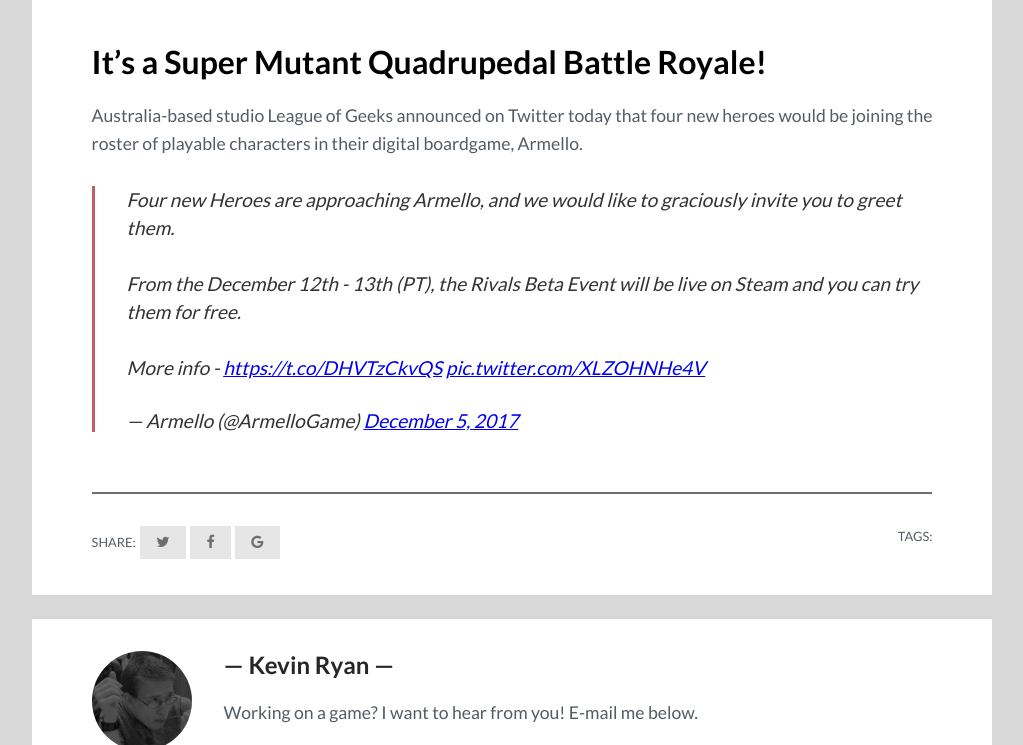
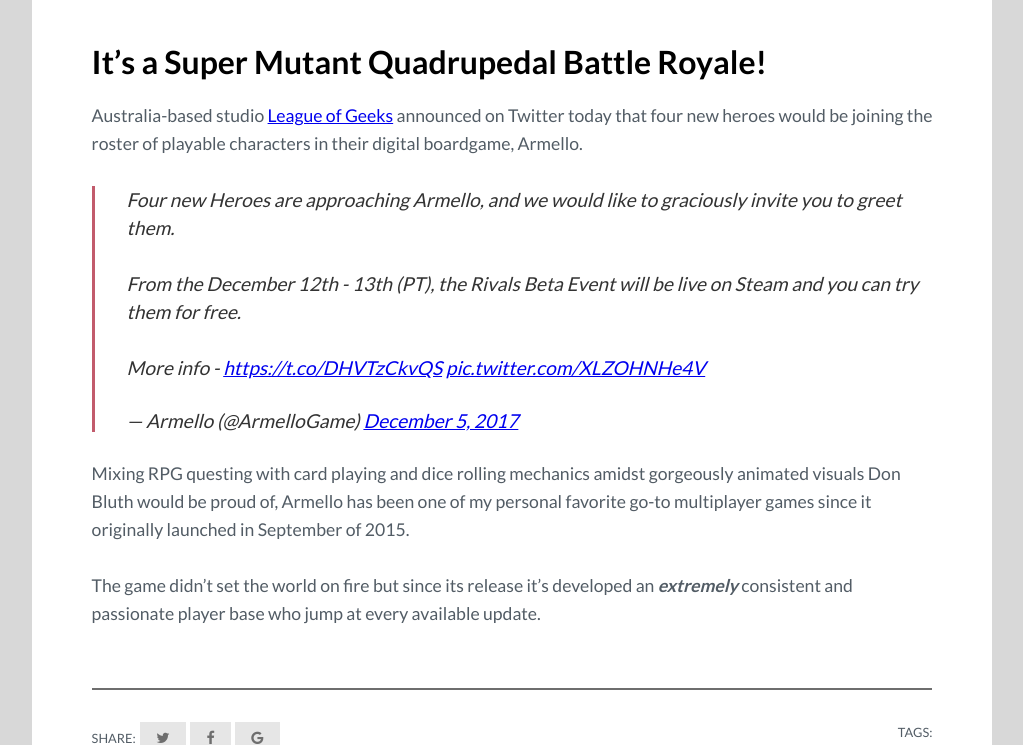
Before and after one commit to pizzapgh/broken_glasses, a Jekyll site: the page built from _posts/2017-12-05-digital-boardgame-armello-to-get-4-new-playable-heroes-announces-beta.markdown, in a window 1280 px wide and 900 px high, scrolled down 583 px, cut to the strip 155-900 px from the top of the window. Shown: the whole strip, without its empty margins (128-1151 px from the left). Built offline with Jekyll 4.4.1, drawn with Linux system fonts in a browser that asks for light colours; nearby versions of some CDN libraries; our own code applies the rules of GitHub Pages for plain Markdown files; comment, search, counter and statistics services are not loaded.

Commit message:
Updated Digital Boardgame Armello To Get 4 New Playable Heroes Announces Beta

```diff
--- a/_posts/2017-12-05-digital-boardgame-armello-to-get-4-new-playable-heroes-announces-beta.markdown
+++ b/_posts/2017-12-05-digital-boardgame-armello-to-get-4-new-playable-heroes-announces-beta.markdown
@@ -6,7 +6,11 @@
 
 # It's a Super Mutant Quadrupedal Battle Royale!
 
-Australia-based studio League of Geeks announced on Twitter today that four new heroes would be joining the roster of playable characters in their digital boardgame, Armello.
+Australia-based studio [League of Geeks](http://leagueofgeeks.com/) announced on Twitter today that four new heroes would be joining the roster of playable characters in their digital boardgame, Armello.
 
  <blockquote class="twitter-tweet" data-lang="en"><p lang="en" dir="ltr">Four new Heroes are approaching Armello, and we would like to graciously invite you to greet them.<br><br>From the December 12th - 13th (PT), the Rivals Beta Event will be live on Steam and you can try them for free.<br><br>More info - <a href="https://t.co/DHVTzCkvQS">https://t.co/DHVTzCkvQS</a> <a href="https://t.co/XLZOHNHe4V">pic.twitter.com/XLZOHNHe4V</a></p>&mdash; Armello (@ArmelloGame) <a href="https://twitter.com/ArmelloGame/status/937847835533369345?ref_src=twsrc%5Etfw">December 5, 2017</a></blockquote>
 <script async src="https://platform.twitter.com/widgets.js" charset="utf-8"></script>
+
+Mixing RPG questing with card playing and dice rolling mechanics amidst gorgeously animated visuals Don Bluth would be proud of, Armello has been one of my personal favorite go-to multiplayer games since it originally launched in September of 2015.
+
+The game didn't set the world on fire but since its release it's developed an ***extremely*** consistent and passionate player base who jump at every available update.
```
